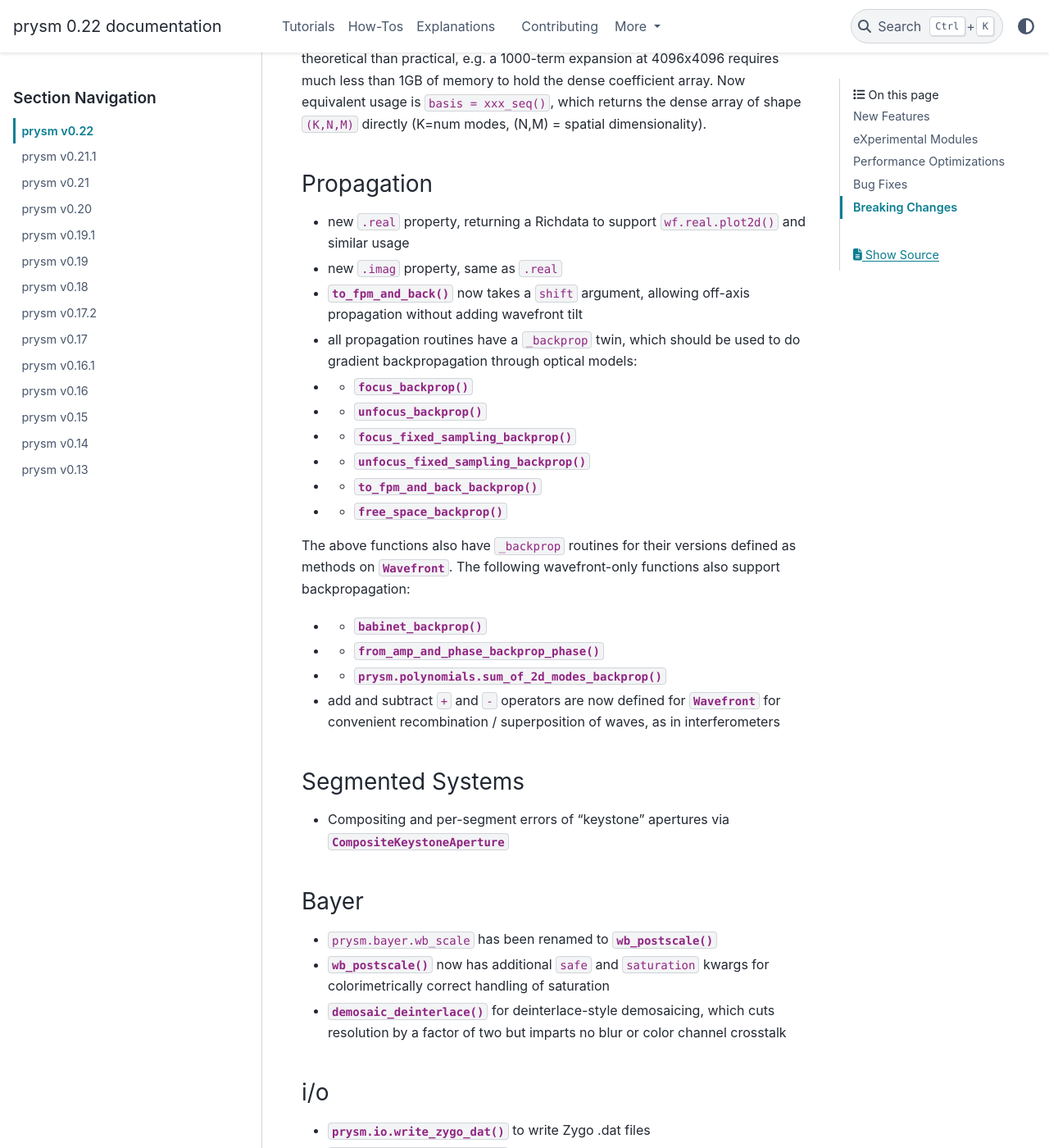
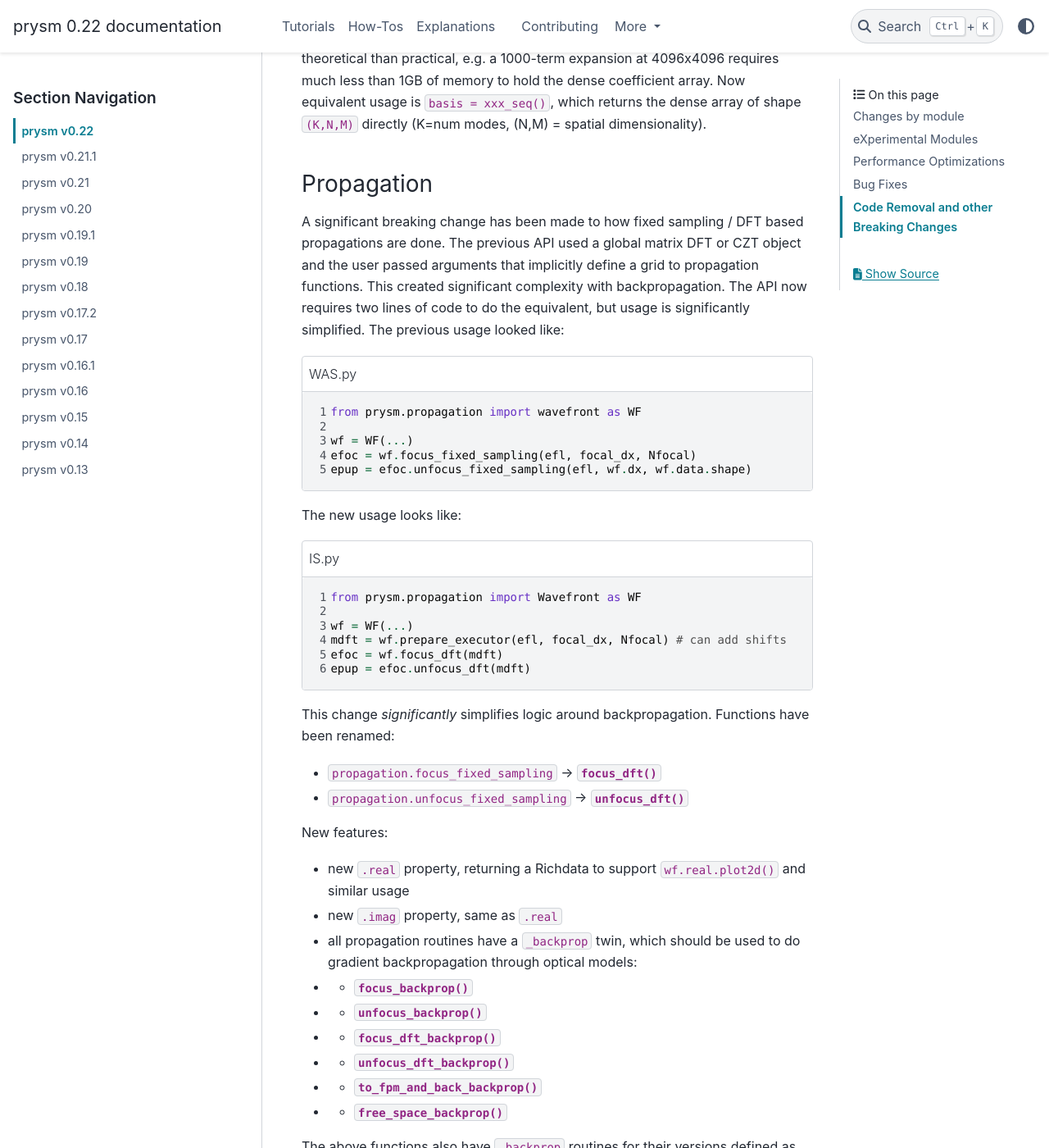
Before and after one commit to brandondube/prysm, a Sphinx documentation site: the page built from docs/source/releases/v0.22.rst, in a window 1280 px wide and 1400 px high, scrolled down 1762 px. Shown: the whole window at 82% size. Built offline with Sphinx 7.4.7 and the PyData theme 0.15.4, drawn with Linux system fonts in a browser that asks for light colours; pages that are not in the unit, such as notebooks, are missing from menus; some of the changed text lies outside the part shown.

Commit message:
docs/release 0.22: work on v0.22 release notes

```diff
--- a/docs/source/releases/v0.22.rst
+++ b/docs/source/releases/v0.22.rst
@@ -32,8 +32,8 @@ wavefront control of real systems.  For the highest performance, the
 differentiation has been done by hand.
 
 
-New Features
-============
+Changes by module
+=================
 
 Polynomials
 -----------
@@ -84,13 +84,51 @@ dimensionality).
 Propagation
 -----------
 
+A significant breaking change has been made to how fixed sampling / DFT based
+propagations are done.  The previous API used a global matrix DFT or CZT object
+and the user passed arguments that implicitly define a grid to propagation
+functions.  This created significant complexity with backpropagation.  The API
+now requires two lines of code to do the equivalent, but usage is significantly
+simplified.  The previous usage looked like:
+
+.. code-block:: python
+  :linenos:
+  :caption: WAS.py
+
+  from prysm.propagation import wavefront as WF
+
+  wf = WF(...)
+  efoc = wf.focus_fixed_sampling(efl, focal_dx, Nfocal)
+  epup = efoc.unfocus_fixed_sampling(efl, wf.dx, wf.data.shape)
+
+The new usage looks like:
+
+.. code-block:: python
+  :linenos:
+  :caption: IS.py
+
+  from prysm.propagation import Wavefront as WF
+
+  wf = WF(...)
+  mdft = wf.prepare_executor(efl, focal_dx, Nfocal) # can add shifts
+  efoc = wf.focus_dft(mdft)
+  epup = efoc.unfocus_dft(mdft)
+
+This change *significantly* simplifies logic around backpropagation.  Functions
+have been renamed:
+
+* :code:`propagation.focus_fixed_sampling` →
+  :func:`~prysm.propagation.focus_dft`
+
+* :code:`propagation.unfocus_fixed_sampling` →
+  :func:`~prysm.propagation.unfocus_dft`
+
+New features:
+
 * new :code:`.real` property, returning a Richdata to support
   :code:`wf.real.plot2d()` and similar usage
 
 * new :code:`.imag` property, same as :code:`.real`
-
-* :func:`~prysm.propagation.Wavefront.to_fpm_and_back` now takes a :code:`shift`
-  argument, allowing off-axis propagation without adding wavefront tilt
 
 * all propagation routines have a :code:`_backprop` twin, which should be used
   to do gradient backpropagation through optical models:
@@ -99,9 +137,9 @@ Propagation
 
 * * :func:`~prysm.propagation.unfocus_backprop`
 
-* * :func:`~prysm.propagation.focus_fixed_sampling_backprop`
+* * :func:`~prysm.propagation.focus_dft_backprop`
 
-* * :func:`~prysm.propagation.unfocus_fixed_sampling_backprop`
+* * :func:`~prysm.propagation.unfocus_dft_backprop`
 
 * * :func:`~prysm.propagation.to_fpm_and_back_backprop`
 
@@ -120,6 +158,33 @@ wavefront-only functions also support backpropagation:
 * add and subtract :code:`+` and :code:`-` operators are now defined for
   :class:`~prysm.propagation.Wavefront` for convenient recombination /
   superposition of waves, as in interferometers
+
+
+fttools
+-------
+
+The fttools module has been reworked, and greatly simplified.  The module was
+created to serve the needs of the propagation module, which resulted in an
+indirect form of input to the DFT, where instead of passing the spatial and
+frequency grids, abstractions over them were passed.  In the new module, the
+matrix DFT and chirp Z transform are implemented directly.  Most users do not
+interact with the fttools module directly.  The previous API signature was
+
+.. code-block:: python
+
+  from prysm.fttools import mdft
+  mdft.dft2(self, ary, Q, samples_out, shift=(0, 0))
+
+The new API is:
+
+.. code-block:: python
+
+  from prysm.fttools import MDFT
+  mdft = MDFT(x, y, fx, fy)
+  mdft() # call it
+  mdft.adjoint() # adjoint operator for backpropagation
+
+The CZT class works in the same way.
 
 
 Segmented Systems
@@ -231,6 +296,34 @@ other geometric manipulations:
 : :func:`~prysm.coordinates.solve_for_planar_homography` for calculating the
 homography that best maps two sets of corresponding points to each other
 
+
+Thin Films
+----------
+
+The API has been changed and the user passes separate thickness and index
+arrays.  This makes the module easier to use and less error prone by swapping
+the position of the index and thickness variables.  The substrate also is now
+handled separately, and no longer needs to be passed as a very thick film layer.
+This second change avoids subtle etalon effect errors that could occur.
+
+.. code-block:: python
+  :linenos:
+  :caption: WAS.py
+
+  stack = [
+      (n_MgF2, .150),
+      (n_C7980, 10_000),
+  ]
+  r, _ = thinfilm.multilayer_stack_rt(stack, wvl, 'p')
+
+.. code-block:: python
+  :linenos:
+  :caption: IS.py
+
+  indices = [n_MgF2]
+  thicknesses = [.150]
+  # note last arg is substrate index
+  r, _ = thinfilm.multilayer_stack_rt(indices, thicknesses, wvl, 'p', n_C7980)
 
 
 eXperimental Modules
@@ -410,6 +503,14 @@ x/dm
   transposition of the DM surface for some rotations fixed.
 
 
+x/raytracing
+------------
+
+Some work has been done on computing OPD, improving ray aiming, and surfaces
+that are more generally off axis in each of x and y.  This module is still a
+ways away from prime time.
+
+
 Performance Optimizations
 =========================
 
@@ -454,8 +555,8 @@ Bug Fixes
 * fixed a bug in :func:`prysm.psf.encircled_energy` where x,y axes were double
   meshgrided
 
-Breaking Changes
-================
+Code Removal and other Breaking Changes
+=======================================
 
 Numerous features related to MTF benches have been removed.  The code was
 extremely old, had incomplete test coverage, and is rarely used:
```
